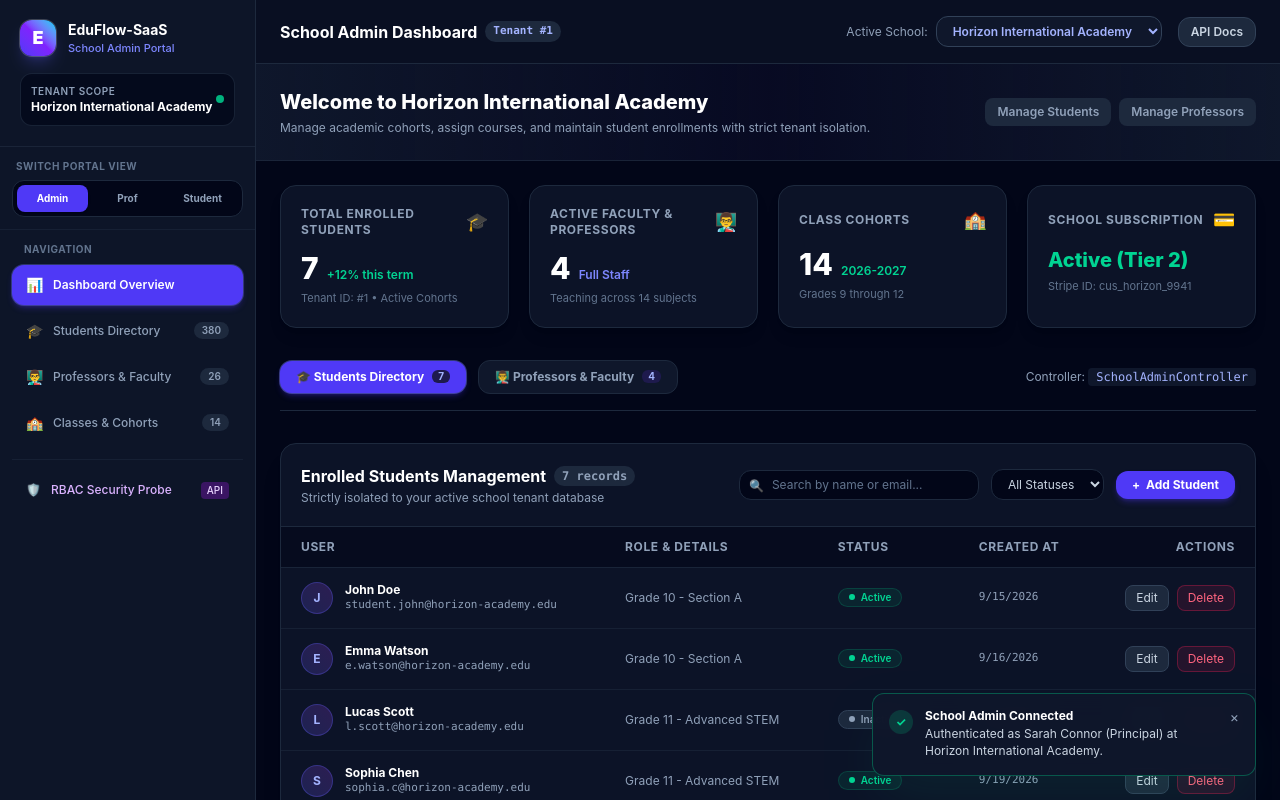
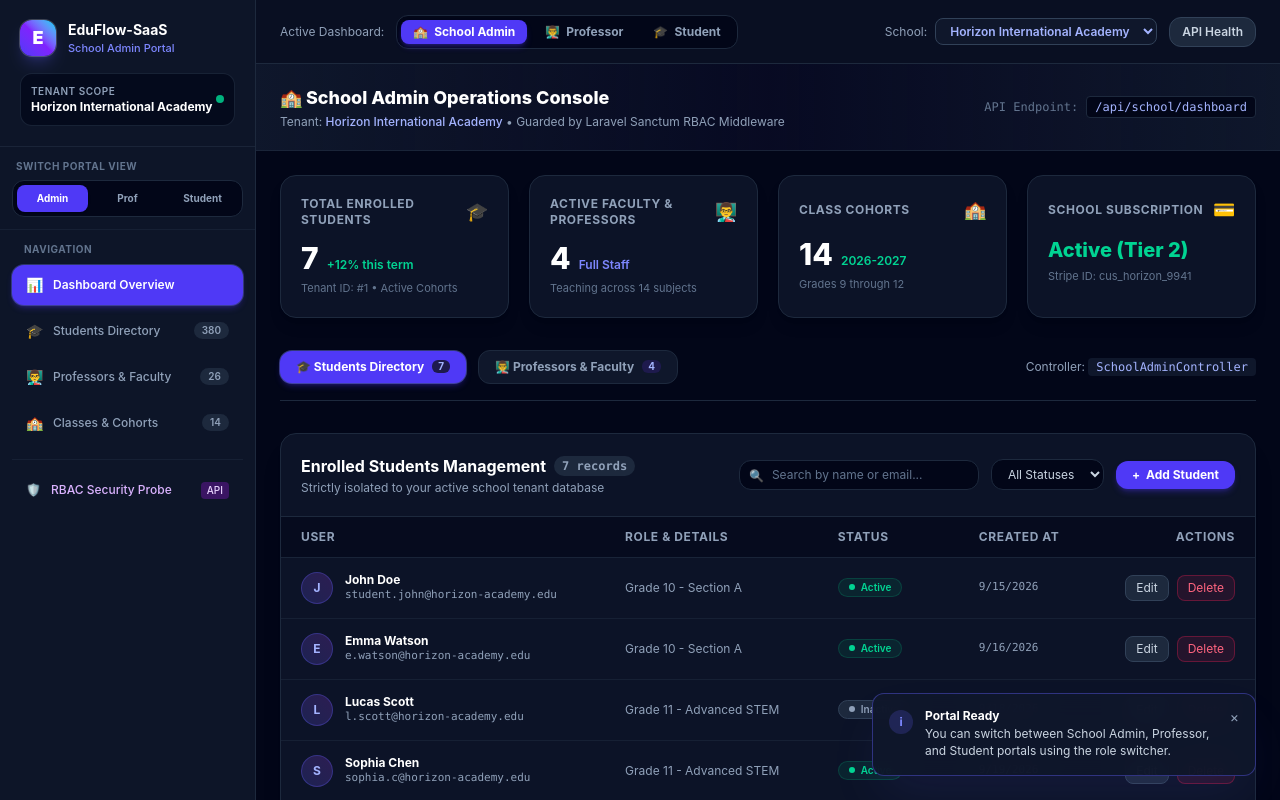
Before and after one commit to AmineArheche/EduFlow-SaaS, a React app in the folder frontend/: page / in a window 1280 px wide. Shown: the top 800 px of the page. Built offline with nearby package versions, Linux system fonts and the light colour scheme; the HTML template or start-up script is replaced by a standard one.

Commit message:
feat(frontend): integrate Student and Professor dashboard portals

```diff
--- a/frontend/src/App.jsx
+++ b/frontend/src/App.jsx
@@ -1,6 +1,8 @@
 import React, { useState } from 'react';
 import Sidebar from './components/Sidebar';
 import SchoolAdminDashboard from './components/SchoolAdminDashboard';
+import ProfessorDashboard from './components/ProfessorDashboard';
+import StudentDashboard from './components/StudentDashboard';
 import Toast from './components/Toast';
 
 const mockTenants = [
@@ -31,14 +33,15 @@ const mockTenants = [
 ];
 
 export default function App() {
-  const [currentView, setCurrentView] = useState('overview'); // 'overview' | 'students' | 'professors' | 'classes' | 'rbac_sim'
+  const [currentRole, setCurrentRole] = useState('school_admin'); // 'school_admin' | 'professor' | 'student'
+  const [currentView, setCurrentView] = useState('overview');
   const [activeTenant, setActiveTenant] = useState(mockTenants[0]);
   const [toasts, setToasts] = useState([
     {
       id: 1,
-      type: 'success',
-      title: 'School Admin Connected',
-      message: 'Authenticated as Sarah Connor (Principal) at Horizon International Academy.',
+      type: 'info',
+      title: 'Portal Ready',
+      message: 'You can switch between School Admin, Professor, and Student portals using the role switcher.',
     },
   ]);
 
@@ -55,6 +58,21 @@ export default function App() {
     setToasts((prev) => prev.filter((t) => t.id !== id));
   };
 
+  const handleRoleChange = (role) => {
+    setCurrentRole(role);
+    setCurrentView('overview');
+    const roleLabels = {
+      school_admin: 'School Administrator (Sarah Connor)',
+      professor: 'Faculty Professor (Dr. Alan Turing)',
+      student: 'Enrolled Student (John Doe)',
+    };
+    addToast({
+      type: 'success',
+      title: 'Role Switched',
+      message: `Switched view to ${roleLabels[role]}. Access strictly validated via RBAC.`,
+    });
+  };
+
   return (
     <div className="min-h-screen bg-slate-950 text-slate-100 flex flex-col font-sans selection:bg-indigo-500 selection:text-white">
       {/* Toast Notification Container */}
@@ -63,6 +81,8 @@ export default function App() {
       <div className="flex-1 flex flex-col md:flex-row min-h-screen">
         {/* Sidebar Navigation */}
         <Sidebar
+          currentRole={currentRole}
+          setCurrentRole={handleRoleChange}
           currentView={currentView}
           setCurrentView={setCurrentView}
           schoolName={activeTenant.school_name}
@@ -72,21 +92,52 @@ export default function App() {
 
         {/* Main Content Area */}
         <div className="flex-1 flex flex-col min-w-0 bg-slate-950">
-          {/* Top Bar */}
+          {/* Top Bar with Role Switcher & Tenant Selection */}
           <header className="h-16 border-b border-slate-800 bg-slate-900/60 backdrop-blur-md px-6 flex items-center justify-between sticky top-0 z-30">
+            {/* Left: Active Role Badge */}
             <div className="flex items-center gap-3">
-              <h1 className="text-base font-bold text-white flex items-center gap-2">
-                <span>School Admin Dashboard</span>
-                <span className="text-[11px] px-2 py-0.5 rounded-full bg-slate-800 text-indigo-300 font-mono">
-                  Tenant #{activeTenant.id}
-                </span>
-              </h1>
+              <span className="text-xs text-slate-400 hidden sm:inline">Active Dashboard:</span>
+              <div className="flex items-center gap-1.5 bg-slate-950 p-1 rounded-xl border border-slate-800">
+                <button
+                  onClick={() => handleRoleChange('school_admin')}
+                  className={`px-3 py-1 rounded-lg text-xs font-bold transition flex items-center gap-1.5 ${
+                    currentRole === 'school_admin'
+                      ? 'bg-indigo-600 text-white shadow-md shadow-indigo-600/30'
+                      : 'text-slate-400 hover:text-white'
+                  }`}
+                >
+                  <span>🏫</span>
+                  <span>School Admin</span>
+                </button>
+                <button
+                  onClick={() => handleRoleChange('professor')}
+                  className={`px-3 py-1 rounded-lg text-xs font-bold transition flex items-center gap-1.5 ${
+                    currentRole === 'professor'
+                      ? 'bg-cyan-600 text-white shadow-md shadow-cyan-600/30'
+                      : 'text-slate-400 hover:text-white'
+                  }`}
+                >
+                  <span>👨‍🏫</span>
+                  <span>Professor</span>
+                </button>
+                <button
+                  onClick={() => handleRoleChange('student')}
+                  className={`px-3 py-1 rounded-lg text-xs font-bold transition flex items-center gap-1.5 ${
+                    currentRole === 'student'
+                      ? 'bg-emerald-600 text-white shadow-md shadow-emerald-600/30'
+                      : 'text-slate-400 hover:text-white'
+                  }`}
+                >
+                  <span>🎓</span>
+                  <span>Student</span>
+                </button>
+              </div>
             </div>
 
-            <div className="flex items-center gap-4">
-              {/* Tenant Switcher simulation */}
-              <div className="flex items-center gap-2 text-xs">
-                <span className="text-slate-400 hidden sm:inline">Active School:</span>
+            {/* Right: Tenant Switcher */}
+            <div className="flex items-center gap-3">
+              <div className="hidden lg:flex items-center gap-2 text-xs">
+                <span className="text-slate-400">School:</span>
                 <select
                   value={activeTenant.id}
                   onChange={(e) => {
@@ -95,10 +146,10 @@ export default function App() {
                     addToast({
                       type: 'info',
                       title: 'School Tenant Switched',
-                      message: `Data scoped strictly to "${selected.school_name}" (tenant_id: ${selected.id}).`,
+                      message: `Scoped to "${selected.school_name}" (tenant_id: ${selected.id}).`,
                     });
                   }}
-                  className="bg-slate-900 text-indigo-300 font-semibold px-3 py-1.5 rounded-xl border border-slate-700 outline-none text-xs"
+                  className="bg-slate-900 text-indigo-300 font-semibold px-2.5 py-1 rounded-lg border border-slate-700 outline-none text-xs"
                 >
                   {mockTenants.map((t) => (
                     <option key={t.id} value={t.id}>
@@ -109,84 +160,86 @@ export default function App() {
               </div>
 
               <a
-                href="http://localhost:8000"
+                href="http://localhost:8000/api/health"
                 target="_blank"
                 rel="noreferrer"
                 className="px-3 py-1.5 text-xs font-semibold rounded-xl bg-slate-800 hover:bg-slate-700 border border-slate-700 text-slate-300 transition"
               >
-                API Docs
+                API Health
               </a>
             </div>
           </header>
 
           {/* Subheader Banner */}
-          <div className="px-6 py-6 border-b border-slate-800/80 bg-gradient-to-r from-slate-900 via-indigo-950/20 to-slate-900">
+          <div className="px-6 py-5 border-b border-slate-800/80 bg-gradient-to-r from-slate-900 via-indigo-950/20 to-slate-900">
             <div className="flex flex-col sm:flex-row sm:items-center justify-between gap-4">
               <div>
-                <h2 className="text-xl font-extrabold text-white">
-                  {currentView === 'students'
-                    ? 'Students Enrollment & Directory'
-                    : currentView === 'professors'
-                    ? 'Faculty & Professors Staff'
-                    : currentView === 'rbac_sim'
-                    ? 'Role-Based Access Control Architecture'
-                    : `Welcome to ${activeTenant.school_name}`}
+                <h2 className="text-lg font-extrabold text-white flex items-center gap-2">
+                  <span>
+                    {currentRole === 'professor'
+                      ? '👨‍🏫 Professor Teaching Center & Gradebook'
+                      : currentRole === 'student'
+                      ? '🎓 Student Academic Space & Homework'
+                      : '🏫 School Admin Operations Console'}
+                  </span>
                 </h2>
-                <p className="text-xs text-slate-400 mt-1">
-                  Manage academic cohorts, assign courses, and maintain student enrollments with strict tenant isolation.
+                <p className="text-xs text-slate-400 mt-0.5">
+                  Tenant: <span className="text-indigo-300 font-medium">{activeTenant.school_name}</span> &bull; Guarded by Laravel Sanctum RBAC Middleware
                 </p>
               </div>
 
-              <div className="flex items-center gap-2">
-                <button
-                  onClick={() => setCurrentView('students')}
-                  className={`px-3 py-1.5 rounded-lg text-xs font-semibold transition ${
-                    currentView === 'students'
-                      ? 'bg-indigo-600 text-white'
-                      : 'bg-slate-800 text-slate-400 hover:text-white'
-                  }`}
-                >
-                  Manage Students
-                </button>
-                <button
-                  onClick={() => setCurrentView('professors')}
-                  className={`px-3 py-1.5 rounded-lg text-xs font-semibold transition ${
-                    currentView === 'professors'
-                      ? 'bg-indigo-600 text-white'
-                      : 'bg-slate-800 text-slate-400 hover:text-white'
-                  }`}
-                >
-                  Manage Professors
-                </button>
+              <div className="flex items-center gap-2 text-xs font-mono">
+                <span className="text-slate-500">API Endpoint:</span>
+                <span className="px-2 py-0.5 rounded bg-slate-950 text-indigo-300 border border-slate-800">
+                  {currentRole === 'professor'
+                    ? '/api/professor/dashboard'
+                    : currentRole === 'student'
+                    ? '/api/student/dashboard'
+                    : '/api/school/dashboard'}
+                </span>
               </div>
             </div>
           </div>
 
-          {/* Main Body */}
+          {/* Main Dashboard Render based on Role */}
           <main className="p-6 flex-1">
             {currentView === 'rbac_sim' ? (
               <div className="bg-slate-900/80 border border-slate-800 rounded-2xl p-6 space-y-4">
-                <h3 className="text-base font-bold text-white">RBAC Security Spec</h3>
+                <h3 className="text-base font-bold text-white">RBAC Security Specification</h3>
                 <p className="text-xs text-slate-400">
-                  School Admin routes are guarded by <code className="text-indigo-300">['auth:sanctum', 'role:school_admin']</code>.
-                  Every query to users, students, or professors strictly enforces:
+                  All 4 dashboards are protected by <code className="text-indigo-300">['auth:sanctum', 'role:ROLE_NAME']</code>.
+                  Unauthorized users are blocked by the <code className="text-indigo-300">CheckRole</code> middleware with HTTP 403.
                 </p>
-                <pre className="p-4 rounded-xl bg-slate-950 border border-slate-800 text-xs font-mono text-emerald-300 overflow-x-auto">
-{`$tenantId = $request->user()->tenant_id;
-User::where('tenant_id', $tenantId)->where('role', 'student')->paginate();`}
-                </pre>
+                <div className="grid grid-cols-1 md:grid-cols-3 gap-4 pt-2">
+                  <div className="p-4 rounded-xl bg-slate-950 border border-slate-800 text-xs">
+                    <strong className="text-amber-400 block mb-1">🏫 School Admin</strong>
+                    <code className="text-slate-300 font-mono text-[11px] block">/api/school/*</code>
+                    <p className="text-slate-500 mt-2">Manage student directory, faculty, cohorts, subscriptions.</p>
+                  </div>
+                  <div className="p-4 rounded-xl bg-slate-950 border border-slate-800 text-xs">
+                    <strong className="text-cyan-400 block mb-1">👨‍🏫 Professor</strong>
+                    <code className="text-slate-300 font-mono text-[11px] block">/api/professor/dashboard</code>
+                    <p className="text-slate-500 mt-2">Course syllabus, student evaluations, exam schedules.</p>
+                  </div>
+                  <div className="p-4 rounded-xl bg-slate-950 border border-slate-800 text-xs">
+                    <strong className="text-emerald-400 block mb-1">🎓 Student</strong>
+                    <code className="text-slate-300 font-mono text-[11px] block">/api/student/dashboard</code>
+                    <p className="text-slate-500 mt-2">Enrolled subjects, GPA tracker, homework submissions.</p>
+                  </div>
+                </div>
               </div>
+            ) : currentRole === 'professor' ? (
+              <ProfessorDashboard addToast={addToast} />
+            ) : currentRole === 'student' ? (
+              <StudentDashboard addToast={addToast} />
             ) : (
-              <SchoolAdminDashboard
-                currentTab={currentView}
-                addToast={addToast}
-              />
+              <SchoolAdminDashboard currentTab={currentView} addToast={addToast} />
             )}
           </main>
 
           {/* Footer */}
           <footer className="border-t border-slate-800/80 bg-slate-950 p-4 text-center text-xs text-slate-500">
-            EduFlow-SaaS &copy; 2026. School Admin Management Console &bull; Backend: Laravel 12 &bull; Frontend: React + Tailwind CSS v4.
+            EduFlow-SaaS &copy; 2026. Multi-Tenant School Architecture &bull; Backend: Laravel 12 &bull; Frontend: React + Tailwind CSS v4.
           </footer>
         </div>
       </div>
```
